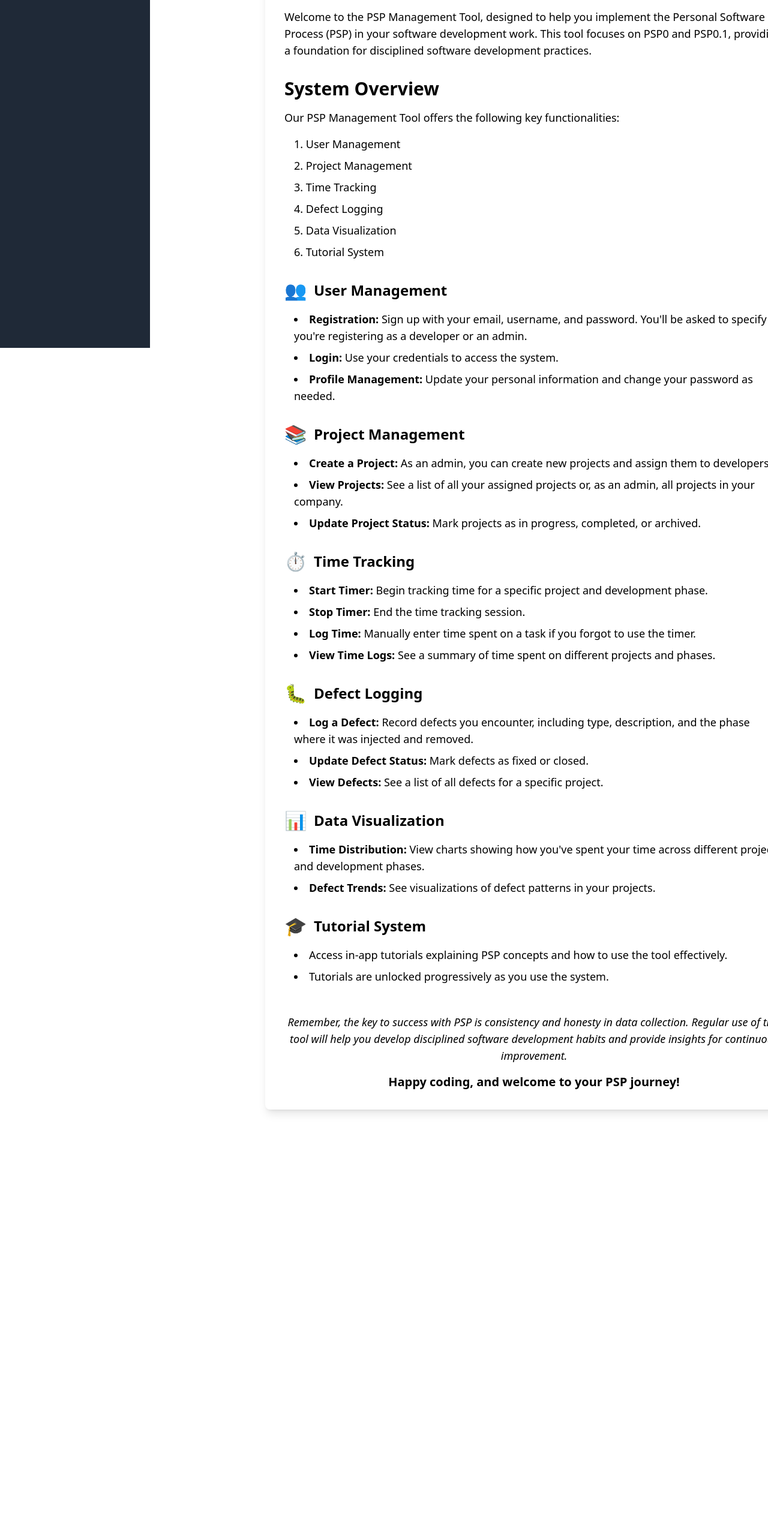
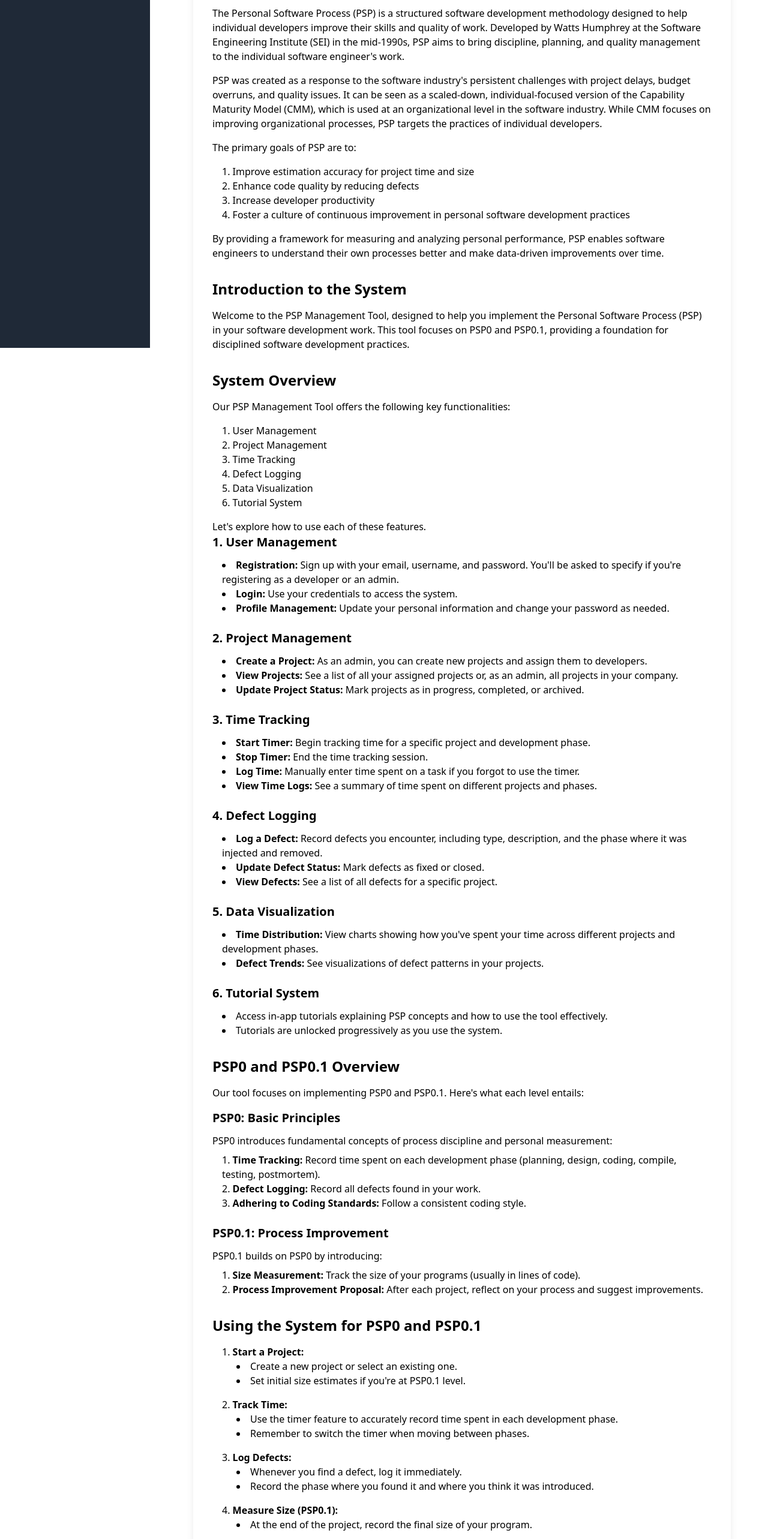
Before and after one commit to Justin-mario/psp-management-tool-frontend, a React (Create React App) app: page /dashboard in a window 1280 px wide. Shown: the part 220-2786 px from the top of the page at 60% size. Before the commit the page ends 2094 px from the top, so only its background shows below. Built offline with nearby package versions, Linux system fonts and the light colour scheme.

Commit message:
worked on the tutorial styling

```diff
--- a/src/Pages/AdminDashboard.jsx
+++ b/src/Pages/AdminDashboard.jsx
@@ -126,35 +126,62 @@
 // export default AdminDashboard
 import React from 'react';
 
-const UserGuideSection = ({ icon, title, children }) => (
-  <div className="mb-8">
-    <h2 className="flex items-center text-2xl font-semibold mb-4">
-      <span className="mr-3 text-3xl">{icon}</span>
-      {title}
-    </h2>
+import VerticalDasboard from '../Components/VerticalDasboard'
+
+// const AdminDashboard = () => {
+//   return (
+//     <div className='max-w-[992px]'>
+//         PSP Management Tool User Guide
+
+
+const Section = ({ title, children }) => (
+  <section className="mb-8">
+    <h2 className="text-2xl font-semibold mb-4">{title}</h2>
+    {children}
+  </section>
+);
+
+const SubSection = ({ title, children }) => (
+  <div className="mb-6">
+    <h3 className="text-xl font-semibold mb-3">{title}</h3>
     {children}
   </div>
 );
 
 const AdminDashboard = () => {
   return (
+    <div className='max-w-[992px]'>
     <div className="max-w-4xl mx-auto p-8 bg-white shadow-lg rounded-lg">
       <h1 className="text-4xl font-bold mb-8 text-center">PSP Management Tool User Guide</h1>
 
-      <div className="space-y-8">
-        <section>
-          <h2 className="text-3xl font-semibold mb-4">Introduction to the System</h2>
-          <p className="mb-4 text-lg">
-            Welcome to the PSP Management Tool, designed to help you implement the Personal Software Process (PSP) in your
-            software development work. This tool focuses on PSP0 and PSP0.1, providing a foundation for disciplined software
-            development practices.
+      <Section title="What is PSP?">
+        <p className="mb-4">
+          The Personal Software Process (PSP) is a structured software development methodology designed to help individual developers improve their skills and quality of work. Developed by Watts Humphrey at the Software Engineering Institute (SEI) in the mid-1990s, PSP aims to bring discipline, planning, and quality management to the individual software engineer's work.
         </p>
-        </section>
+        <p className="mb-4">
+          PSP was created as a response to the software industry's persistent challenges with project delays, budget overruns, and quality issues. It can be seen as a scaled-down, individual-focused version of the Capability Maturity Model (CMM), which is used at an organizational level in the software industry. While CMM focuses on improving organizational processes, PSP targets the practices of individual developers.
+        </p>
+        <p className="mb-4">The primary goals of PSP are to:</p>
+        <ol className="list-decimal list-inside mb-4 pl-4">
+          <li>Improve estimation accuracy for project time and size</li>
+          <li>Enhance code quality by reducing defects</li>
+          <li>Increase developer productivity</li>
+          <li>Foster a culture of continuous improvement in personal software development practices</li>
+        </ol>
+        <p>
+          By providing a framework for measuring and analyzing personal performance, PSP enables software engineers to understand their own processes better and make data-driven improvements over time.
+        </p>
+      </Section>
 
-        <section>
-          <h2 className="text-3xl font-semibold mb-4">System Overview</h2>
-          <p className="mb-4 text-lg">Our PSP Management Tool offers the following key functionalities:</p>
-          <ol className="list-decimal list-inside mb-4 text-lg space-y-2 pl-4">
+      <Section title="Introduction to the System">
+        <p>
+          Welcome to the PSP Management Tool, designed to help you implement the Personal Software Process (PSP) in your software development work. This tool focuses on PSP0 and PSP0.1, providing a foundation for disciplined software development practices.
+        </p>
+      </Section>
+
+      <Section title="System Overview">
+        <p className="mb-4">Our PSP Management Tool offers the following key functionalities:</p>
+        <ol className="list-decimal list-inside mb-4 pl-4">
           <li>User Management</li>
           <li>Project Management</li>
           <li>Time Tracking</li>
@@ -162,63 +189,131 @@
           <li>Data Visualization</li>
           <li>Tutorial System</li>
         </ol>
-        </section>
+        <p>Let's explore how to use each of these features.</p>
 
-        <UserGuideSection icon="👥" title="User Management">
-          <ul className="list-disc list-inside text-lg space-y-2 pl-4">
+        <SubSection title="1. User Management">
+          <ul className="list-disc list-inside pl-4">
             <li><strong>Registration:</strong> Sign up with your email, username, and password. You'll be asked to specify if you're registering as a developer or an admin.</li>
             <li><strong>Login:</strong> Use your credentials to access the system.</li>
             <li><strong>Profile Management:</strong> Update your personal information and change your password as needed.</li>
           </ul>
-        </UserGuideSection>
+        </SubSection>
 
-        <UserGuideSection icon="📚" title="Project Management">
-          <ul className="list-disc list-inside text-lg space-y-2 pl-4">
+        <SubSection title="2. Project Management">
+          <ul className="list-disc list-inside pl-4">
             <li><strong>Create a Project:</strong> As an admin, you can create new projects and assign them to developers.</li>
             <li><strong>View Projects:</strong> See a list of all your assigned projects or, as an admin, all projects in your company.</li>
             <li><strong>Update Project Status:</strong> Mark projects as in progress, completed, or archived.</li>
           </ul>
-        </UserGuideSection>
+        </SubSection>
 
-        <UserGuideSection icon="⏱️" title="Time Tracking">
-          <ul className="list-disc list-inside text-lg space-y-2 pl-4">
+        <SubSection title="3. Time Tracking">
+          <ul className="list-disc list-inside pl-4">
             <li><strong>Start Timer:</strong> Begin tracking time for a specific project and development phase.</li>
             <li><strong>Stop Timer:</strong> End the time tracking session.</li>
             <li><strong>Log Time:</strong> Manually enter time spent on a task if you forgot to use the timer.</li>
             <li><strong>View Time Logs:</strong> See a summary of time spent on different projects and phases.</li>
           </ul>
-        </UserGuideSection>
+        </SubSection>
 
-        <UserGuideSection icon="🐛" title="Defect Logging">
-          <ul className="list-disc list-inside text-lg space-y-2 pl-4">
+        <SubSection title="4. Defect Logging">
+          <ul className="list-disc list-inside pl-4">
             <li><strong>Log a Defect:</strong> Record defects you encounter, including type, description, and the phase where it was injected and removed.</li>
             <li><strong>Update Defect Status:</strong> Mark defects as fixed or closed.</li>
             <li><strong>View Defects:</strong> See a list of all defects for a specific project.</li>
           </ul>
-        </UserGuideSection>
+        </SubSection>
 
-        <UserGuideSection icon="📊" title="Data Visualization">
-          <ul className="list-disc list-inside text-lg space-y-2 pl-4">
+        <SubSection title="5. Data Visualization">
+          <ul className="list-disc list-inside pl-4">
             <li><strong>Time Distribution:</strong> View charts showing how you've spent your time across different projects and development phases.</li>
             <li><strong>Defect Trends:</strong> See visualizations of defect patterns in your projects.</li>
           </ul>
-        </UserGuideSection>
+        </SubSection>
 
-        <UserGuideSection icon="🎓" title="Tutorial System">
-          <ul className="list-disc list-inside text-lg space-y-2 pl-4">
+        <SubSection title="6. Tutorial System">
+          <ul className="list-disc list-inside pl-4">
             <li>Access in-app tutorials explaining PSP concepts and how to use the tool effectively.</li>
             <li>Tutorials are unlocked progressively as you use the system.</li>
           </ul>
-        </UserGuideSection>
-      </div>
+        </SubSection>
+      </Section>
 
-      <div className="mt-12 text-center">
-        <p className="italic text-lg">
+      <Section title="PSP0 and PSP0.1 Overview">
+        <p className="mb-4">Our tool focuses on implementing PSP0 and PSP0.1. Here's what each level entails:</p>
+
+        <SubSection title="PSP0: Basic Principles">
+          <p className="mb-2">PSP0 introduces fundamental concepts of process discipline and personal measurement:</p>
+          <ol className="list-decimal list-inside mb-4 pl-4">
+            <li><strong>Time Tracking:</strong> Record time spent on each development phase (planning, design, coding, compile, testing, postmortem).</li>
+            <li><strong>Defect Logging:</strong> Record all defects found in your work.</li>
+            <li><strong>Adhering to Coding Standards:</strong> Follow a consistent coding style.</li>
+          </ol>
+        </SubSection>
+
+        <SubSection title="PSP0.1: Process Improvement">
+          <p className="mb-2">PSP0.1 builds on PSP0 by introducing:</p>
+          <ol className="list-decimal list-inside mb-4 pl-4">
+            <li><strong>Size Measurement:</strong> Track the size of your programs (usually in lines of code).</li>
+            <li><strong>Process Improvement Proposal:</strong> After each project, reflect on your process and suggest improvements.</li>
+          </ol>
+        </SubSection>
+      </Section>
+
+      <Section title="Using the System for PSP0 and PSP0.1">
+        <ol className="list-decimal list-inside space-y-4 pl-4">
+          <li>
+            <strong>Start a Project:</strong>
+            <ul className="list-disc list-inside ml-6">
+              <li>Create a new project or select an existing one.</li>
+              <li>Set initial size estimates if you're at PSP0.1 level.</li>
+            </ul>
+          </li>
+          <li>
+            <strong>Track Time:</strong>
+            <ul className="list-disc list-inside ml-6">
+              <li>Use the timer feature to accurately record time spent in each development phase.</li>
+              <li>Remember to switch the timer when moving between phases.</li>
+            </ul>
+          </li>
+          <li>
+            <strong>Log Defects:</strong>
+            <ul className="list-disc list-inside ml-6">
+              <li>Whenever you find a defect, log it immediately.</li>
+              <li>Record the phase where you found it and where you think it was introduced.</li>
+            </ul>
+          </li>
+          <li>
+            <strong>Measure Size (PSP0.1):</strong>
+            <ul className="list-disc list-inside ml-6">
+              <li>At the end of the project, record the final size of your program.</li>
+            </ul>
+          </li>
+          <li>
+            <strong>Review and Reflect:</strong>
+            <ul className="list-disc list-inside ml-6">
+              <li>Use the data visualization tools to review your time distribution and defect patterns.</li>
+              <li>For PSP0.1, write a process improvement proposal based on your observations.</li>
+            </ul>
+          </li>
+          <li>
+            <strong>Continuous Learning:</strong>
+            <ul className="list-disc list-inside ml-6">
+              <li>Regularly check the tutorial section for new content on PSP practices.</li>
+              <li>As you consistently use PSP0 and PSP0.1, you'll unlock more advanced features and tutorials.</li>
+            </ul>
+          </li>
+        </ol>
+      </Section>
+
+      <div className="mt-8 text-center">
+        <p className="italic">
           Remember, the key to success with PSP is consistency and honesty in data collection. Regular use of this tool will help you develop disciplined software development habits and provide insights for continuous improvement.
         </p>
-        <p className="mt-4 font-semibold text-xl">
+        <p className="mt-4 font-semibold">
           Happy coding, and welcome to your PSP journey!
         </p>
+      </div>
     </div>
     </div>
   );
```
Lines whose indentation alone changed are shown as unchanged.
